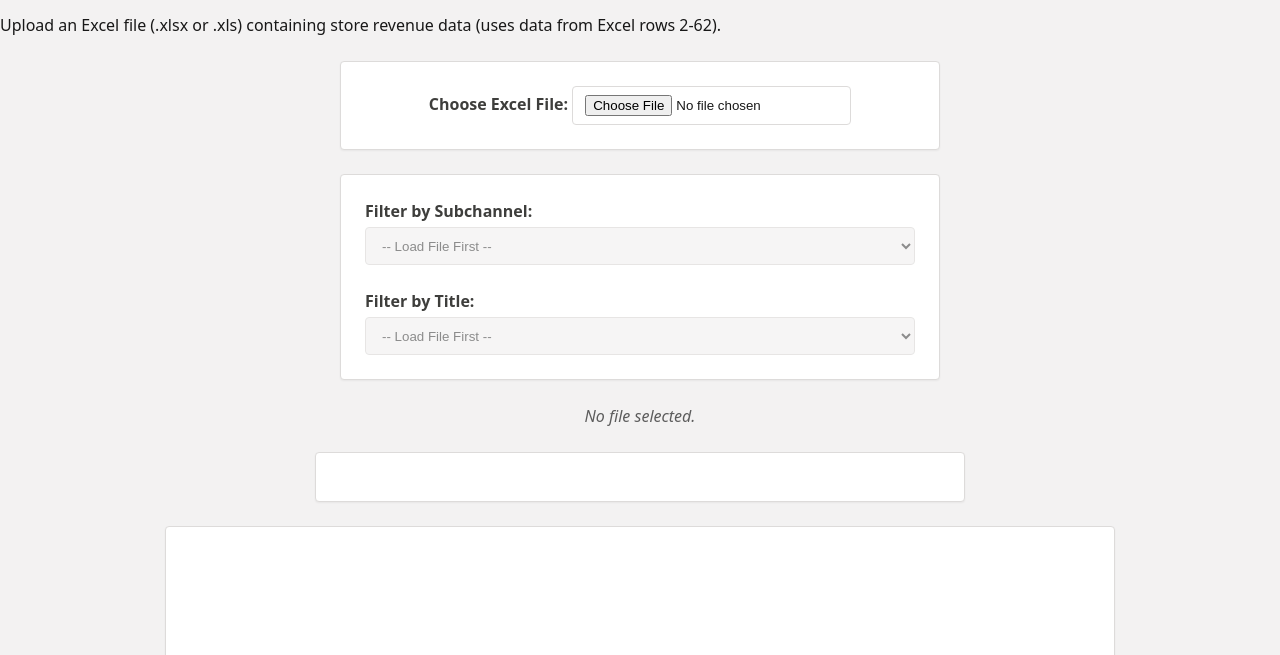
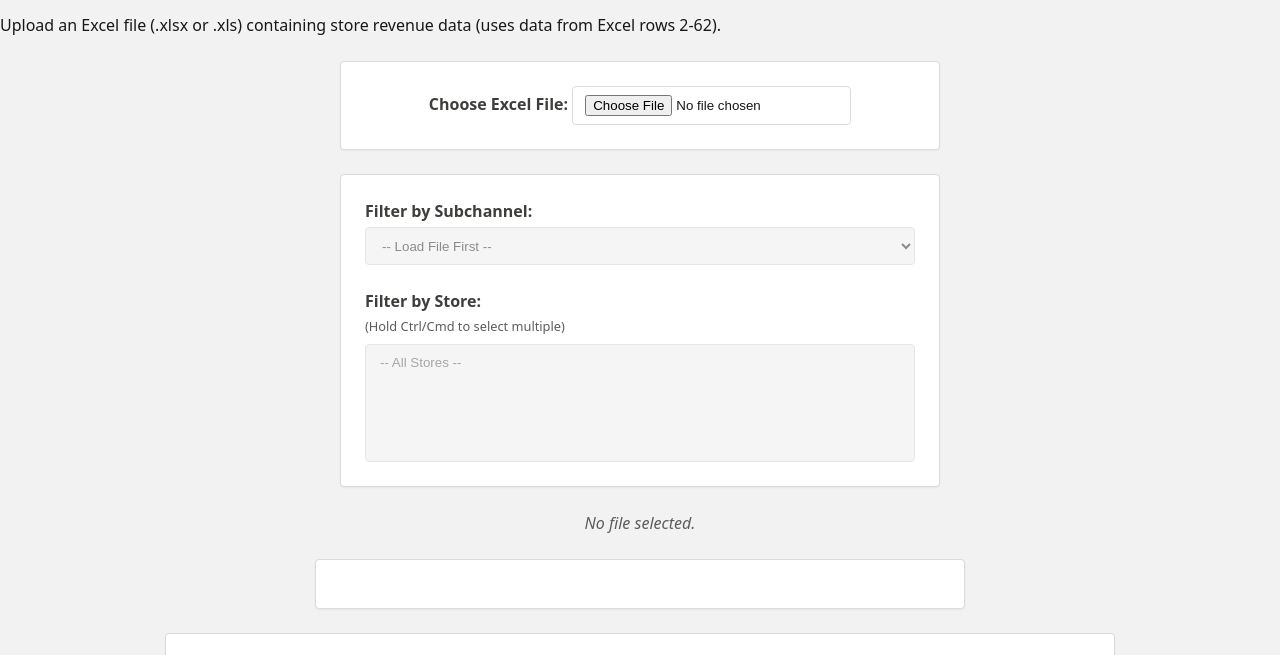
Before and after one commit to wasney/fsm_dashboard, a plain HTML site: page index.html in a window 1280 px wide. Shown: the part 83-738 px from the top of the page. Drawn offline with nearby package versions, Linux system fonts and the light colour scheme; a script that the page names is missing.

Commit message:
Update index.html

```diff
--- a/index.html
+++ b/index.html
@@ -4,7 +4,12 @@
     <meta charset="UTF-8">
     <meta name="viewport" content="width=device-width, initial-scale=1.0">
     <title>Excel Dashboard</title>
+    <!-- PWA Manifest Link -->
+    <link rel="manifest" href="manifest.json">
+    <!-- Link to Stylesheet -->
     <link rel="stylesheet" href="style.css">
+    <!-- PWA Theme Color (Optional but recommended) -->
+    <meta name="theme-color" content="#005fb2">
 </head>
 <body>
 
@@ -24,8 +29,11 @@
             <select id="subchannelFilter" disabled><option value="ALL">-- Load File First --</option></select>
         </div>
         <div class="filter-group">
-            <label for="titleFilter">Filter by Title:</label>
-            <select id="titleFilter" disabled><option value="ALL">-- Load File First --</option></select>
+            <label for="storeFilter">Filter by Store:</label>
+            <small style="font-size: 0.8em; color: #5c5c5c; display: block; margin-bottom: 0.25rem;">(Hold Ctrl/Cmd to select multiple)</small>
+            <select id="storeFilter" disabled multiple size="6">
+                <option value="ALL">-- All Stores --</option>
+            </select>
         </div>
     </div>
     <!-- End Filter Controls -->
@@ -66,7 +74,7 @@
          <p id="attachTableStatus" style="text-align: center; font-style: italic; margin-top: 10px;"></p>
     </div>
 
-    <!-- *** NEW: Share Results Section *** -->
+    <!-- Share Results Section -->
     <div id="shareSection" class="card share-container">
         <h3>Share Results via Email</h3>
         <div class="share-controls">
@@ -81,7 +89,8 @@
 
     <!-- Include Libraries -->
     <script src="https://cdnjs.cloudflare.com/ajax/libs/xlsx/0.18.5/xlsx.full.min.js"></script>
-    <script src="https://cdn.jsdelivr.net/npm/chart.js"></script>
+    <script src="https://cdn.jsdelivr.net/npm/chart.js@latest/dist/chart.umd.js"></script>
+    <!-- Link to your main script -->
     <script src="script.js"></script>
 
 </body>
```
